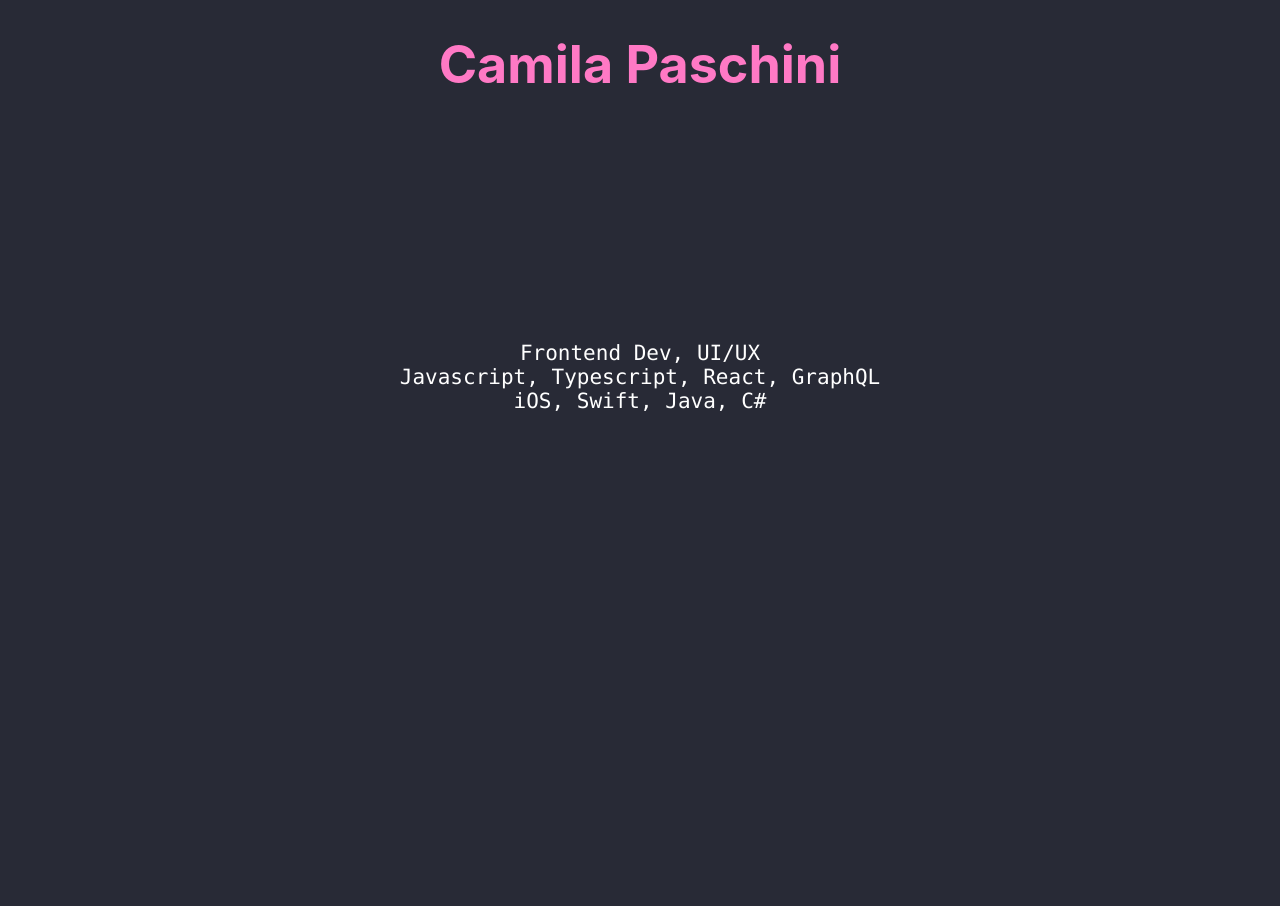
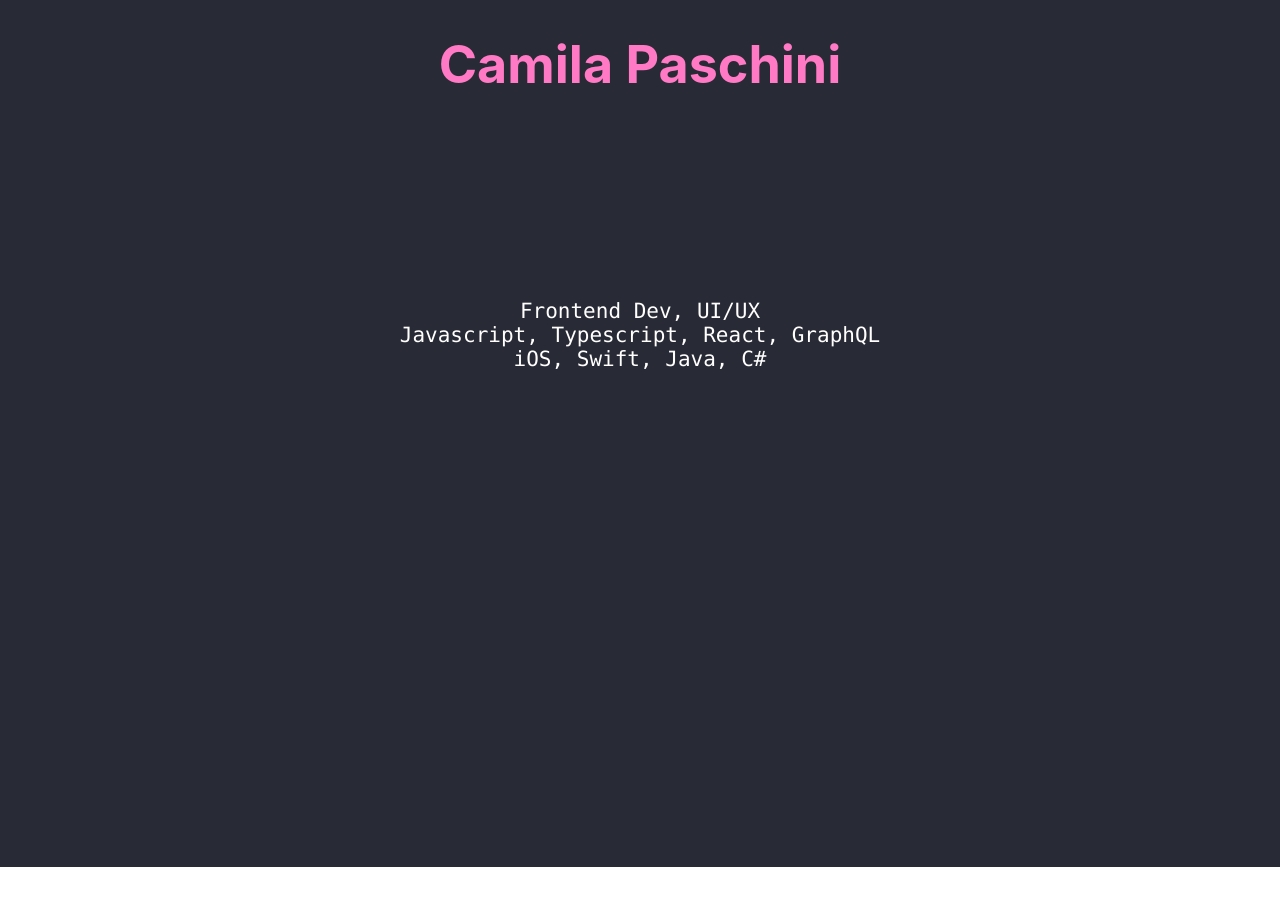
Before and after one commit to paschini/paschini.github.io, a React (Create React App) app: page / in a window 1280 px wide. Shown: the part 400-1306 px from the top of the page. After the commit the page ends 1267 px from the top, so only its background shows below. Built offline with nearby package versions, Linux system fonts and the light colour scheme.

Commit message:
fixed a padding

```diff
--- a/src/Home.tsx
+++ b/src/Home.tsx
@@ -35,7 +35,7 @@ const useStyles = createUseStyles({
   article: {
     minHeight: '50vh',
     color: ({ theme }) => theme.color,
-    padding: '10em 5em',
+    padding: '8em 5em',
     fontSize: 'calc(5px + 2vmin)',
     display: 'flex',
     flexDirection: 'column'
```
